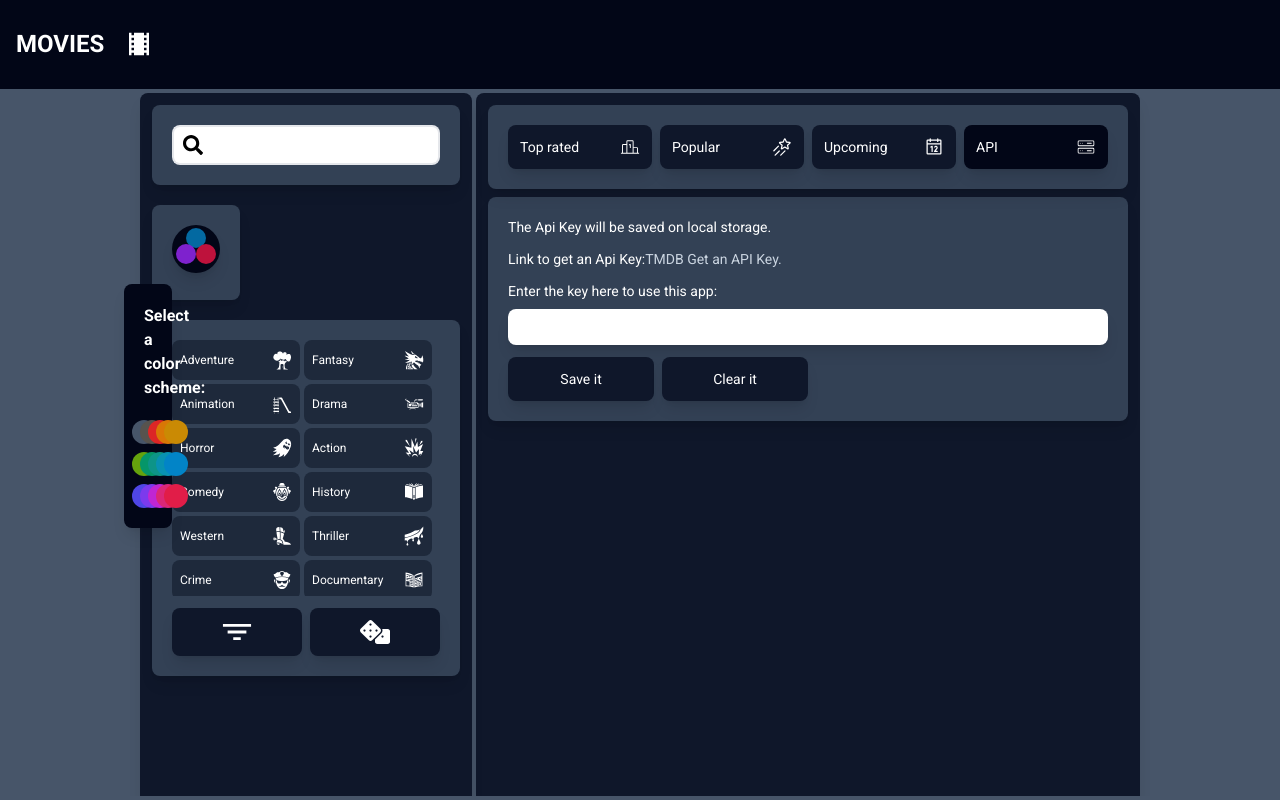
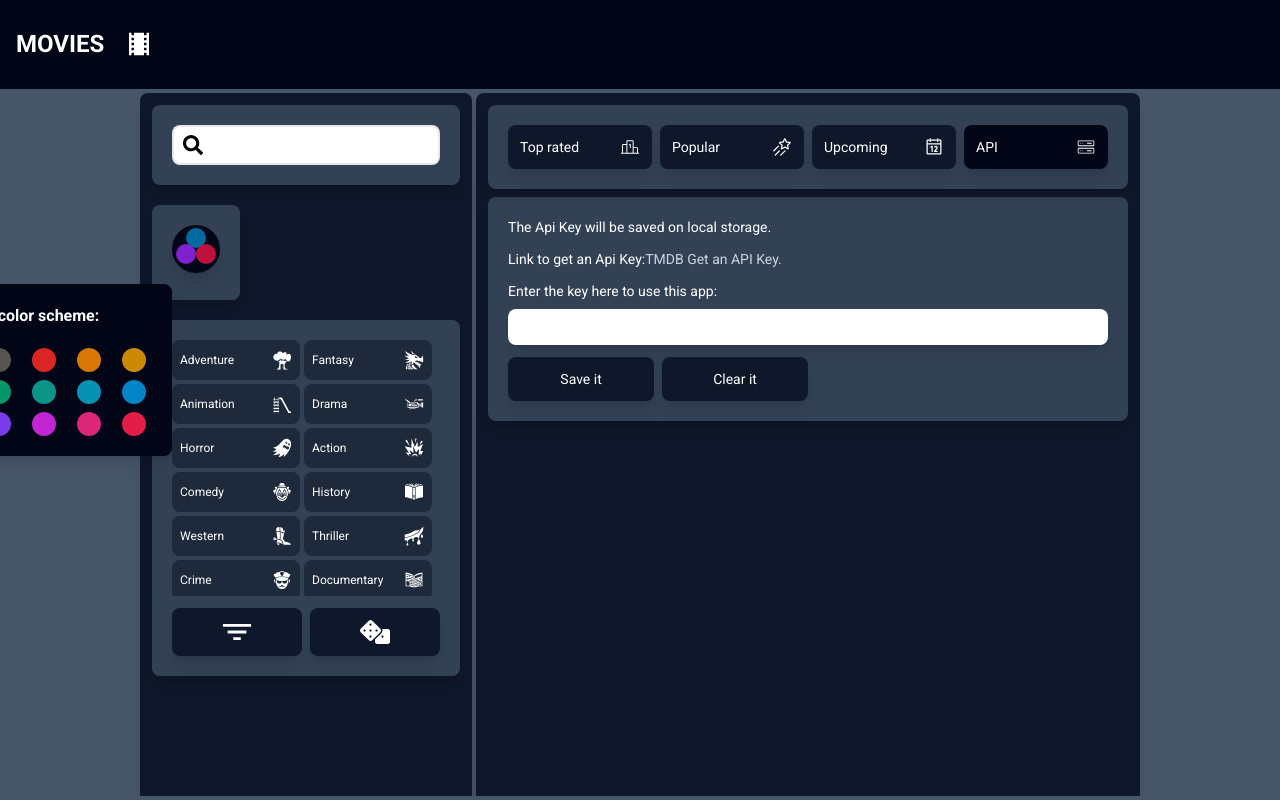
Before and after one commit to leobez/cinelog, a React (Vite) app: page /api in a window 1280 px wide. Both pictures are taken after a click on the button 196 px from the left and 248 px from the top of the page. Built offline with nearby package versions, Linux system fonts and the light colour scheme; no server answers.

Commit message:
fixed color selector width problem

```diff
--- a/src/components/Sidebar/Sidebar.tsx
+++ b/src/components/Sidebar/Sidebar.tsx
@@ -27,8 +27,8 @@ const Sidebar = () => {
                         <div className="absolute left-0 translate-x-[4px] -translate-y-[5px] h-5 w-5 bg-purple-700 rounded-full"/>
                         <div className="absolute right-0 -translate-x-[4px] -translate-y-[5px] h-5 w-5 bg-rose-700 rounded-full"/>
                     </button>
-                    <div className="relative ">
-                        <div ref={colorChangerRef} className={`w-56 hidden shadow-lg bg-${theme}-950 p-5 rounded-lg animate-in slide-in-from-left-full absolute w-full mt-1 duration-400`}>
+                    <div className="relative">
+                        <div ref={colorChangerRef} className={`min-w-64 hidden shadow-lg bg-${theme}-950 p-5 rounded-lg animate-in slide-in-from-left-full absolute w-full mt-1 duration-400`}>
                             <div className="text-left font-bold text-white mb-5">Select a color scheme:</div>
                             <ColorChanger/>
                         </div>
```
